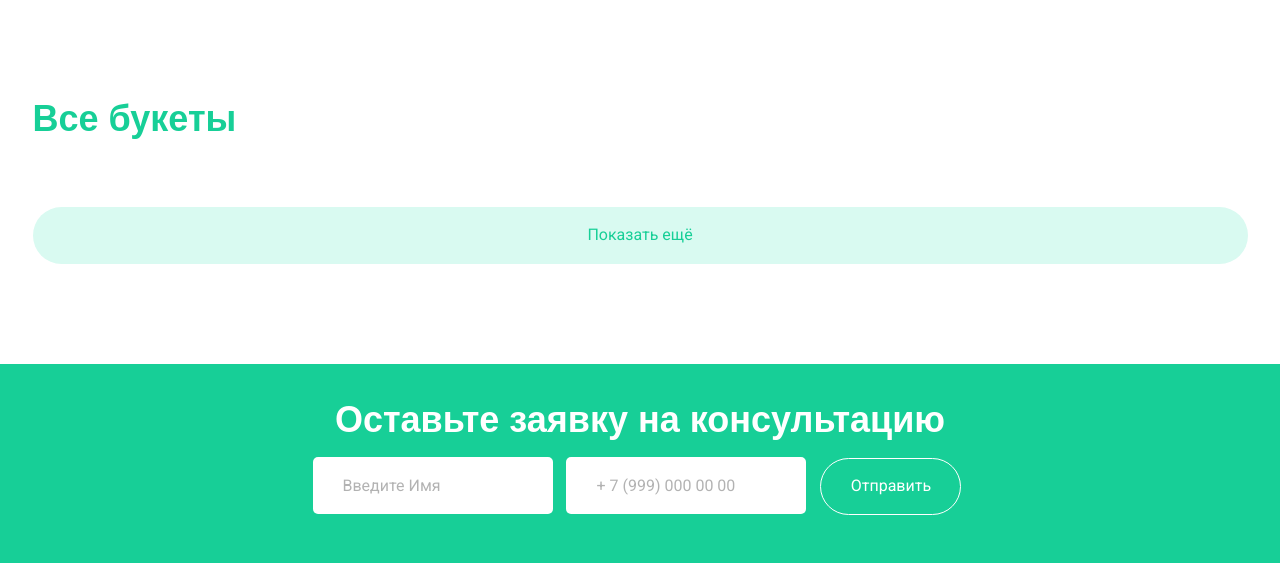
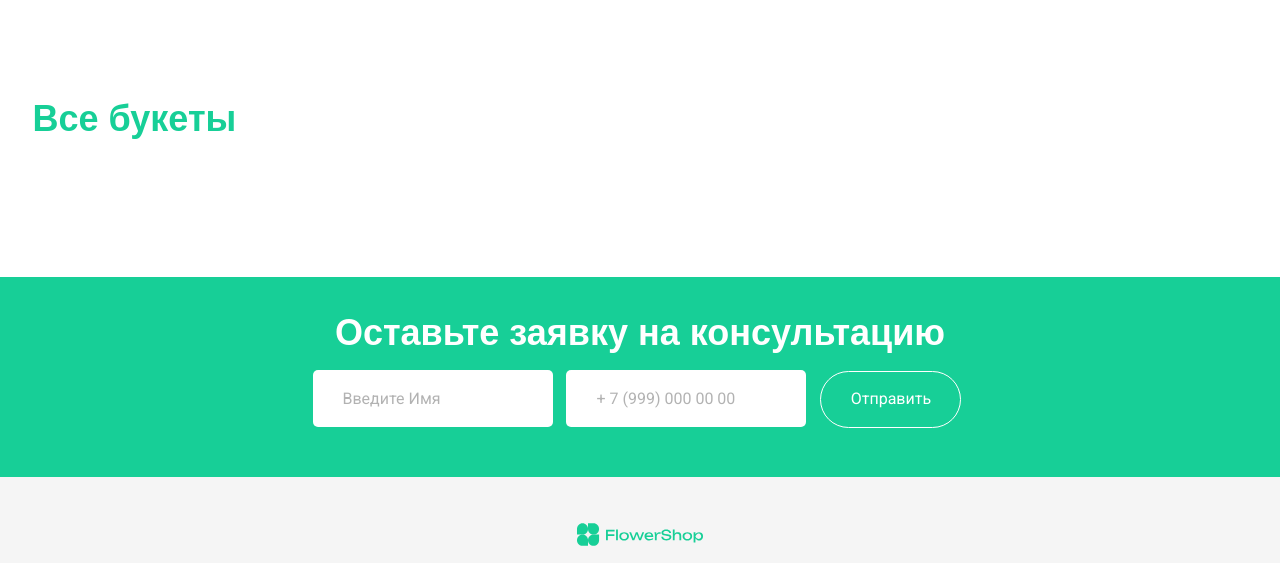
Before and after one commit to ludwig300/flower_shop, a Django app: page /catalog in a window 1280 px wide. Shown: the part 50-613 px from the top of the page. Run offline with Django 4.2, Linux system fonts and the light colour scheme; data that the repository does not hold is empty; parts of the project's set-up code (start-up, migrations or seed data) failed here and were passed over; some web fonts are replaced.

Commit message:
Deleted button

```diff
--- a/flowershop_bot/templates/catalog.html
+++ b/flowershop_bot/templates/catalog.html
@@ -23,7 +23,6 @@
 							</a>
 						{% endfor %}
 					</div>
-					<button class="btn largeBtn catalog__btn">Показать ещё</button>
 				</div>
 			</div>
 		</div>
```
